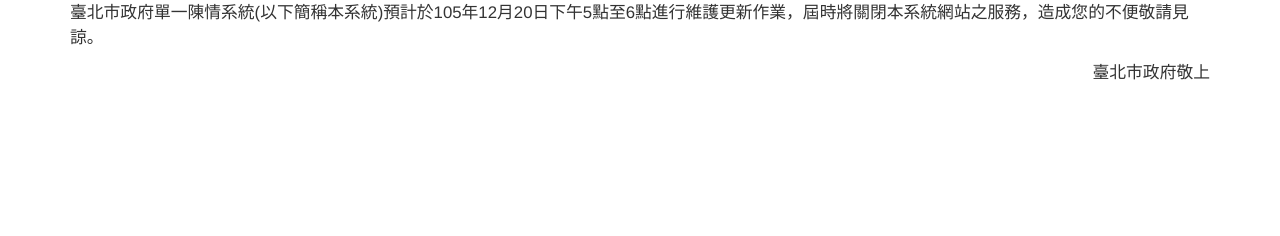
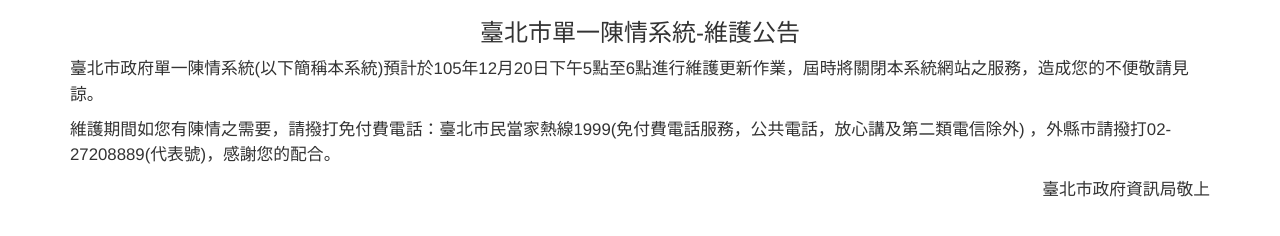
Before and after one commit to tpeinput/websitemaintenance, a plain HTML site: page index.html in a window 1280 px wide. Drawn offline with nearby package versions, Linux system fonts and the light colour scheme.

Commit message:
Update index.html

```diff
--- a/index.html
+++ b/index.html
@@ -12,8 +12,10 @@
   </head>
   <body>
     <div class="container" style="clear:both;">
+      <h3 class="text-center">臺北市單一陳情系統-維護公告</h3>
       <p>臺北市政府單一陳情系統(以下簡稱本系統)預計於105年12月20日下午5點至6點進行維護更新作業，屆時將關閉本系統網站之服務，造成您的不便敬請見諒。</p>
-      <p class="pull-right">臺北市政府敬上</p>
+      <p>維護期間如您有陳情之需要，請撥打免付費電話：臺北市民當家熱線1999(免付費電話服務，公共電話，放心講及第二類電信除外) ，外縣市請撥打02-27208889(代表號)，感謝您的配合。</p>
+      <p class="pull-right">臺北市政府資訊局敬上</p>
     </div>
   </body>
 </html>
```
